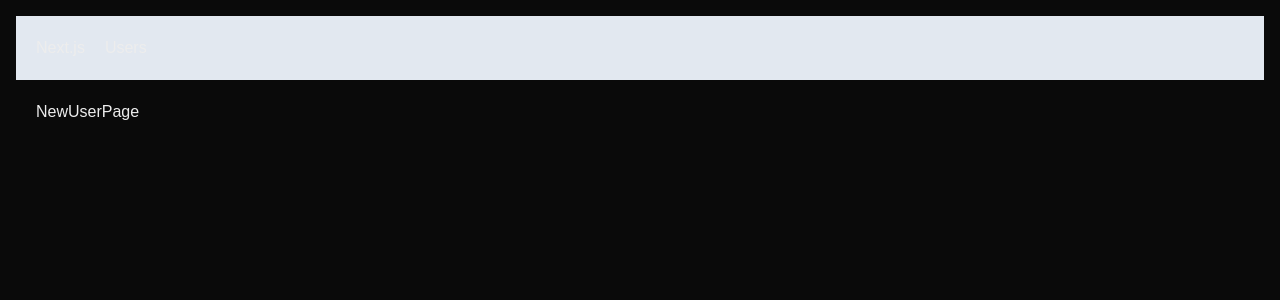
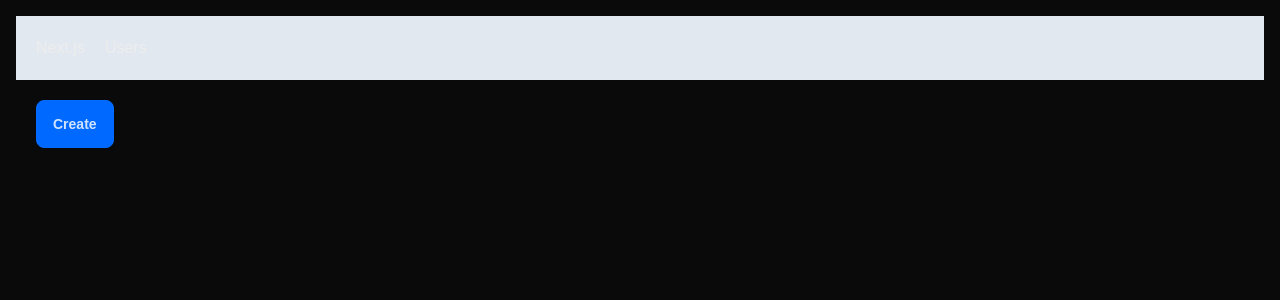
Before and after one commit to NeirelZapatos/next-app, a Next.js app: page /users/new in a window 1280 px wide. Shown: the top 300 px of the page. Built offline with nearby package versions, Linux system fonts and the light colour scheme.

Commit message:
learned more navigation and error handling

```diff
--- /dev/null
+++ b/app/error.tsx
@@ -0,0 +1,21 @@
+'use client';
+import React from 'react'
+
+interface Props {
+    error: Error;
+    reset: () => void
+}
+// use sentry to log errors which is a logging service
+
+const ErrorPage = ({ error, reset }: Props) => {
+    console.log('Error', error);
+
+    return (
+        <>
+            <div>An unexpected error has occurred</div>
+            <button className="btn" onClick={() => reset()}>Retry</button>
+        </>
+    )
+}
+
+export default ErrorPage
--- a/app/layout.tsx
+++ b/app/layout.tsx
@@ -2,6 +2,7 @@ import type { Metadata } from "next";
 import localFont from "next/font/local";
 import "./globals.css";
 import NavBar from "./NavBar"
+// import { Suspense } from 'react';
 
 const geistSans = localFont({
   src: "./fonts/GeistVF.woff",
@@ -29,7 +30,9 @@ export default function RootLayout({
       <body className={`${geistSans.variable} ${geistMono.variable} antialiased`}>
         <NavBar />
         <main className="p-5">
-          {children}
+          {/* <Suspense fallback={<p>Loading...</p>}> */}
+            {children}
+          {/* </Suspense> */}
         </main>
       </body>
     </html>
--- /dev/null
+++ b/app/loading.tsx
@@ -0,0 +1,9 @@
+import React from 'react'
+
+const Loading = () => {
+  return (
+    <span className="loading loading-spinner loading-md"></span>
+  )
+}
+
+export default Loading
--- /dev/null
+++ b/app/not-found.tsx
@@ -0,0 +1,9 @@
+import React from 'react'
+
+const NotFoundPage = () => {
+  return (
+    <div>The requested page doesn&apos;t exist</div>
+  )
+}
+
+export default NotFoundPage
--- /dev/null
+++ b/app/users/[id]/not-found.tsx
@@ -0,0 +1,9 @@
+import React from 'react'
+
+const UserNotFound = () => {
+  return (
+    <div>This user doesn&apos;t exist</div>
+  )
+}
+
+export default UserNotFound
--- a/app/users/[id]/page.tsx
+++ b/app/users/[id]/page.tsx
@@ -1,4 +1,5 @@
 import React from 'react'
+import { notFound } from 'next/navigation'
 
 interface Props {
     params: {
@@ -7,6 +8,7 @@ interface Props {
 }
 
 const UserDetailPage = ({ params: { id } }: Props) => {
+  if(id > 10) notFound();
   return (
     <div>UserDetailPage {id}</div>
   )
--- a/app/users/new/page.tsx
+++ b/app/users/new/page.tsx
@@ -1,8 +1,12 @@
-import React from 'react'
+"use client";
+import { useRouter } from "next/navigation";
+import React from 'react';
 
 const NewUserPage = () => {
+  const router = useRouter();
+
   return (
-    <div>NewUserPage</div>
+    <button className="btn btn-primary" onClick={() => router.push("/users")}>Create</button>
   )
 }
 
--- a/app/users/page.tsx
+++ b/app/users/page.tsx
@@ -1,5 +1,6 @@
-import React from 'react'
+import React, { Suspense } from 'react'
 import UserTable from './UserTable'
+import Link from "next/link";
 
 interface Props {
   searchParams: { sortOrder: string };
@@ -9,7 +10,10 @@ const UsersPage = async ({  searchParams: { sortOrder } }: Props) => {
   return (
     <>
       <h1>Users</h1>
-      <UserTable sortOrder={sortOrder} />
+      <Link href="/users/new" className="btn">New User</Link>
+      <Suspense fallback={<p>Loading...</p>}>
+        <UserTable sortOrder={sortOrder} />
+      </Suspense>
     </>
   )
 }
```
